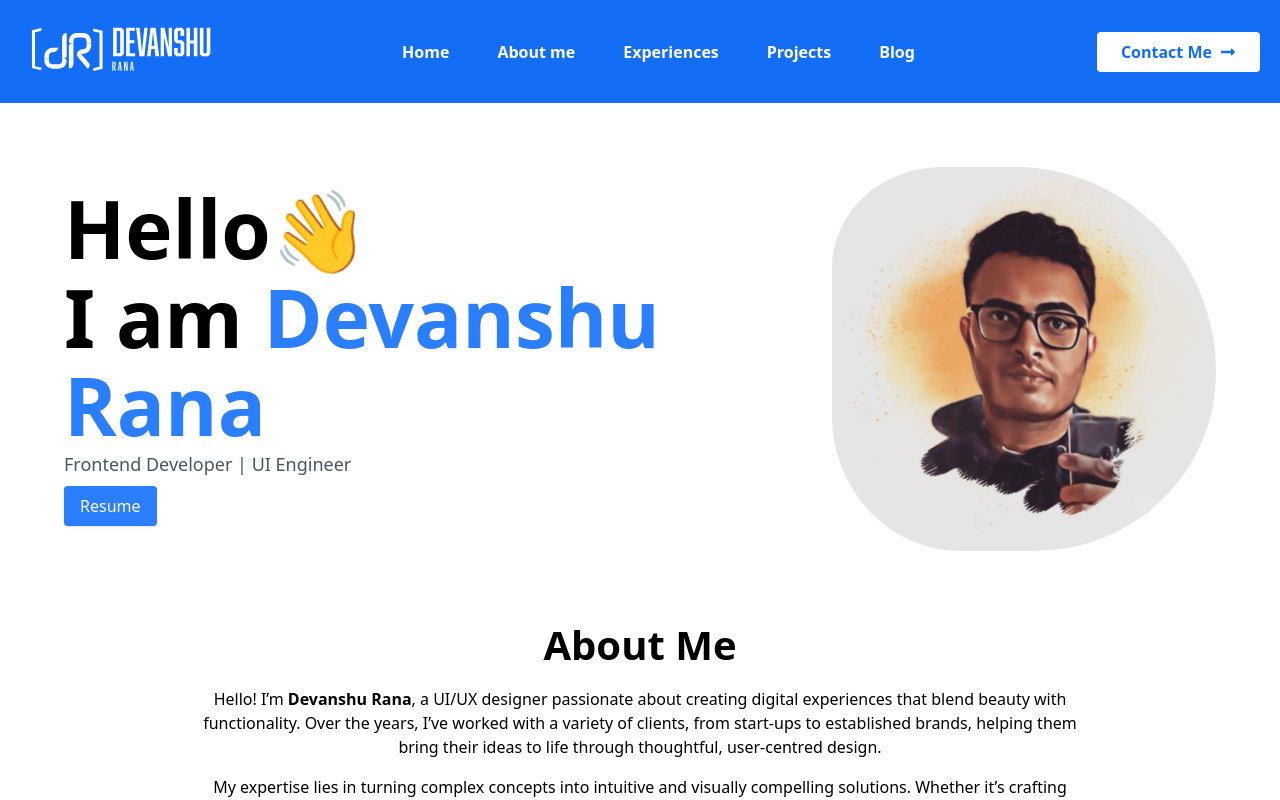
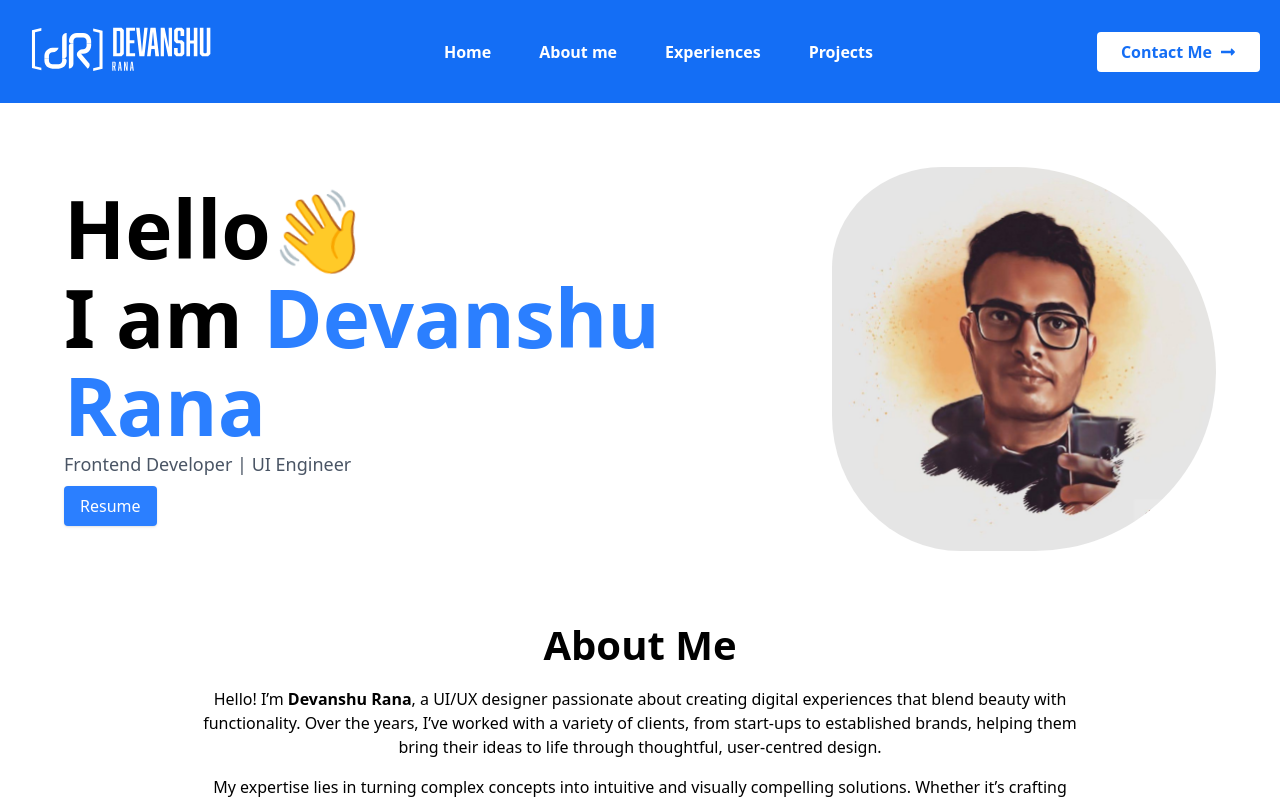
Before and after one commit to devanshu75/portfolio, a React (Vite) app: page / in a window 1280 px wide. Shown: the top 800 px of the page. Built offline with nearby package versions, Linux system fonts and the light colour scheme.

Commit message:
links updated

```diff
--- a/src/components/Footer.jsx
+++ b/src/components/Footer.jsx
@@ -60,14 +60,6 @@ const Footer = () => {
             >
               Projects
             </motion.a>
-            <motion.a
-              href="#blog"
-              className="text-white"
-              variants={linkHover}
-              whileHover="hover"
-            >
-              Blog
-            </motion.a>
           </div>
 
           {/* Right - Social Links */}
--- a/src/mockData/data.js
+++ b/src/mockData/data.js
@@ -19,9 +19,4 @@ export const NavbarMenu = [
     title: "Projects",
     link: "#projects",
   },
-  {
-    id: 5,
-    title: "Blog",
-    link: "#blog",
-  },
 ];
```
